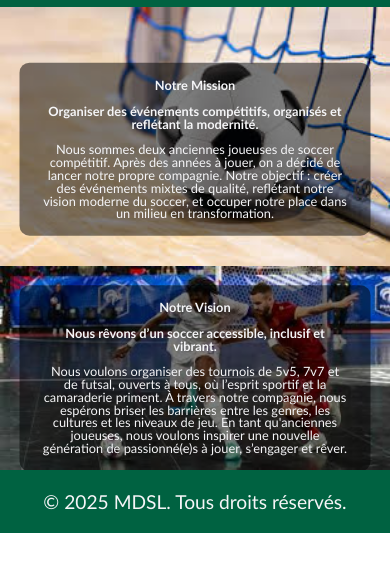
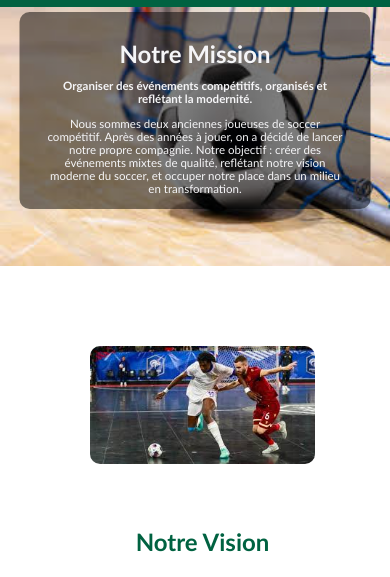
Before and after one commit to mxyamx/MDSL-, a plain HTML site: page mdsl/index.html in a window 390 px wide. Shown: the part 218-795 px from the top of the page. Drawn offline with Linux system fonts and the light colour scheme.

Commit message:
changed the home page style

```diff
--- a/mdsl/css/index.css
+++ b/mdsl/css/index.css
@@ -166,11 +166,19 @@ p {
   overflow: hidden;
 }
 
-.image-text-block .mainImg {
+.image-text-block .mainImgMission {
   width: 100%;
   height: auto;
   display: block;
   border-radius: 0px;
+}
+
+.image-text-block .mainImgVision{
+  width:50%;
+  height: auto;
+  border-radius: 10px;
+  margin: 20px auto;
+  margin-left: 20px;
 }
 
 .text-overlay {
@@ -203,21 +211,61 @@ p {
   color: #f5f5f7;
 }
 
+.image-text-block-vision {
+  display: flex;
+  align-items: center;
+  justify-content: center;
+  flex-wrap: wrap;
+  margin:50px;
+  padding: 20px;
+}
+
+.image-text-block-vision img.mainImgVision {
+  width: 50%;
+  height: auto;
+  border-radius: 10px;
+  margin-left: 20px;
+}
+
+.text-overlay-vision {
+  width: 40%;
+  color: #006241;
+  font-size: 1rem;
+  padding: 20px;
+  text-align: left;
+}
+
+.image-text-block-vision .text-blk {
+  margin: 20px 0;
+  color: #006241;
+  line-height: 1.5;
+  font-size: 1.5rem;
+}
+.image-text-block-vision .text-blk.headingText {
+  font-size: 1.5rem;
+  font-weight: bold;
+}
+.image-text-block-vision .text-blk.subHeadingText {
+  font-weight: bold;
+}
 
 
 
-@media (max-width: 768px) {
+
+
+
+ @media (max-width: 768px) {
 
   .text-overlay {
     position: absolute;
-    top: 55%;
+    top: 40%;
     left: 50%;
 
     transform: translate(-50%, -50%);
     width: 90%;
     padding: 0.2rem;
-    font-size: 1rem;
-  }
+    font-size: 0.6rem;
+  } */
 
 
   .text-blk.description,
@@ -226,6 +274,21 @@ p {
     font-size: 0.8rem;
     line-height: 0.8rem;
   }
+
+  .image-text-block-vision {
+    flex-direction: column;
+    align-items: center;
+  }
+
+  .text-overlay-vision,
+  .image-text-block-vision img.mainImgVision {
+    width: 90%;
+    margin: 10px 0;
+  }
+
+  .text-overlay-vision {
+    text-align: center;
+  }
   .end-footer{
     padding: 1px 0;
   }
--- a/mdsl/index.html
+++ b/mdsl/index.html
@@ -45,7 +45,7 @@
 
 
  <div class="image-text-block">
-  <img class="mainImg" src="pictures/ballon.jpeg" alt="Notre Mission" />
+  <img class="mainImgMission" src="pictures/ballon.jpeg" alt="Notre Mission" />
   <div class="text-overlay">
     <p class="text-blk headingText">Notre Mission</p>
     <p class="text-blk subHeadingText">
@@ -57,9 +57,9 @@
   </div>
 </div>
 
-<div class="image-text-block">
-  <img class="mainImg" src="pictures/match.jpeg" alt="Notre Vision" />
-  <div class="text-overlay">
+<div class="image-text-block-vision">
+  <img class="mainImgVision" src="pictures/match.jpeg" alt="Notre Vision" />
+  <div class="text-overlay-vision">
     <p class="text-blk headingText">Notre Vision</p>
     <p class="text-blk subHeadingText">
       Nous rêvons d’un soccer accessible, inclusif et vibrant.
```
